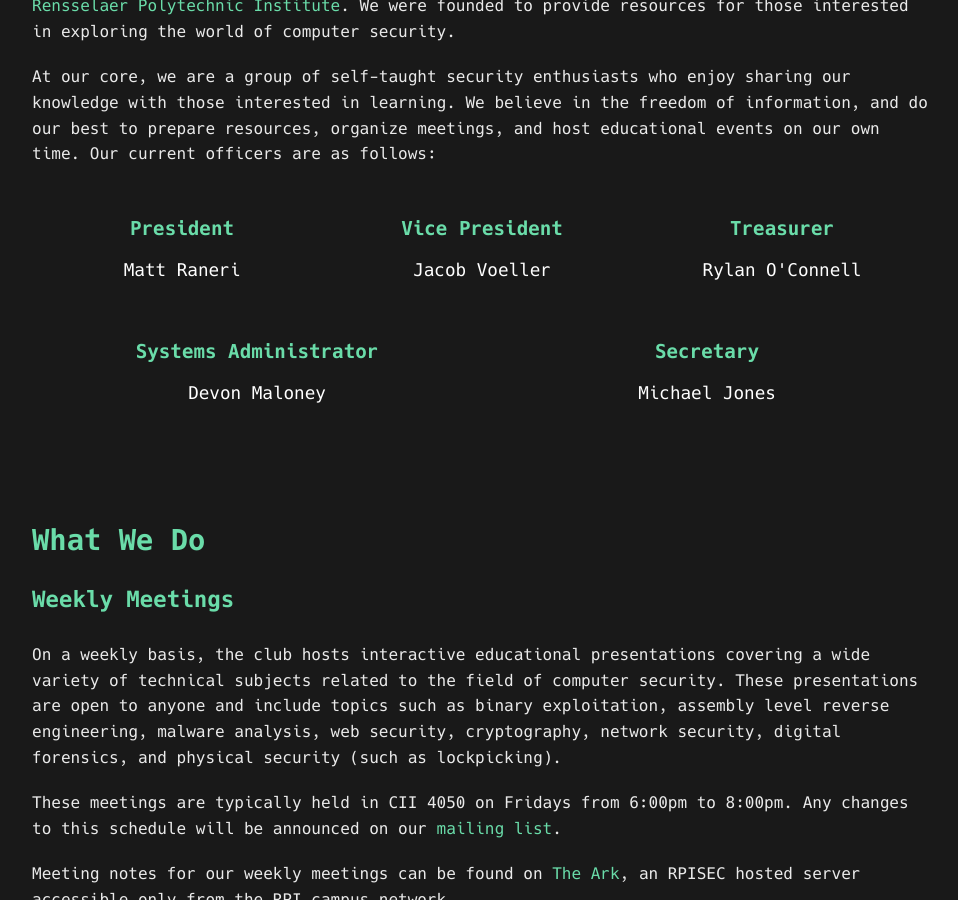
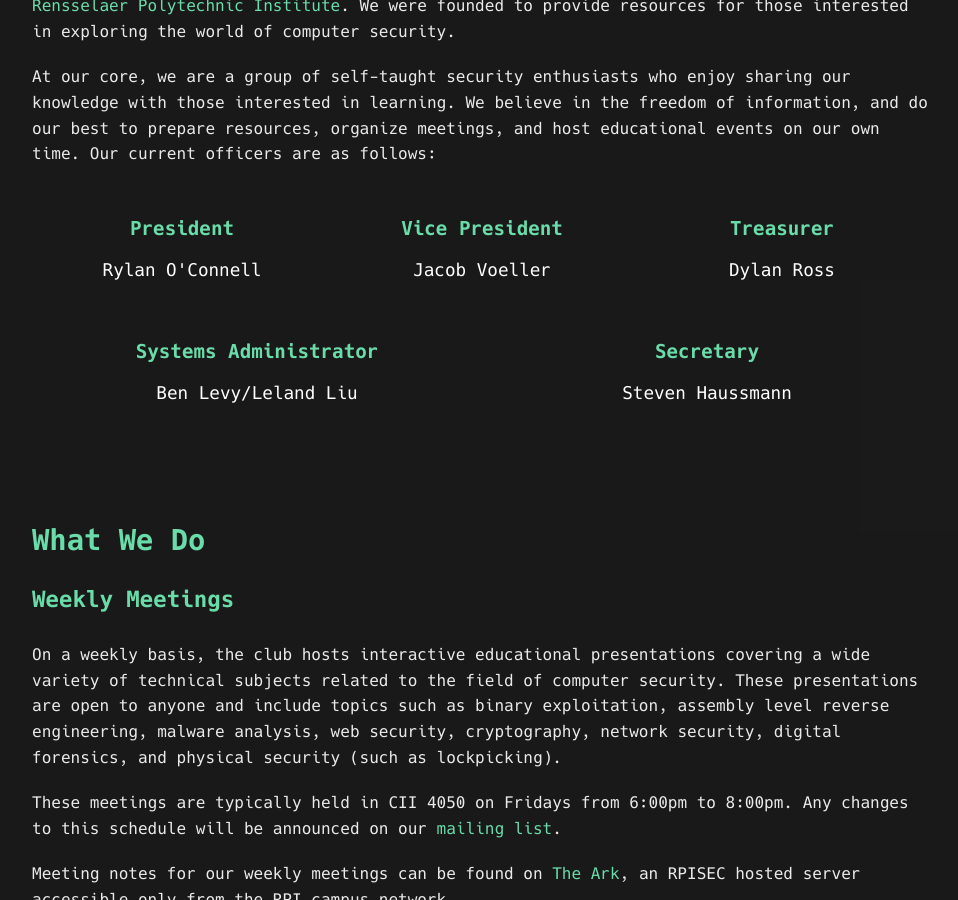
Before and after one commit to RPISEC/website, a Jekyll site: the page built from about.html, in a window 1280 px wide and 900 px high, scrolled down 484 px. Shown: the whole window, without its empty margins (158-1116 px from the left). Built offline with Jekyll 4.4.1, drawn with Linux system fonts in a browser that asks for light colours.

Commit message:
Updated officer names for 2020

```diff
--- a/about.html
+++ b/about.html
@@ -16,7 +16,7 @@
             <ul class="officers">
                 <li>
                     <div class="position">President</div>
-                    <div class="name">Matt Raneri</div>
+                    <div class="name">Rylan O'Connell</div>
                 </li>
                 <li>
                     <div class="position">Vice President</div>
@@ -24,15 +24,15 @@
                 </li>
                 <li>
                     <div class="position">Treasurer</div>
-                    <div class="name">Rylan O'Connell</div>
+                    <div class="name">Dylan Ross</div>
                 </li>
                 <li>
                     <div class="position">Systems Administrator</div>
-                    <div class="name">Devon Maloney</div>
+                    <div class="name">Ben Levy/Leland Liu</div>
                 </li>
                 <li>
                     <div class="position">Secretary</div>
-                    <div class="name">Michael Jones</div>
+                    <div class="name">Steven Haussmann</div>
                 </li>
             </ul>
         </div>
```
